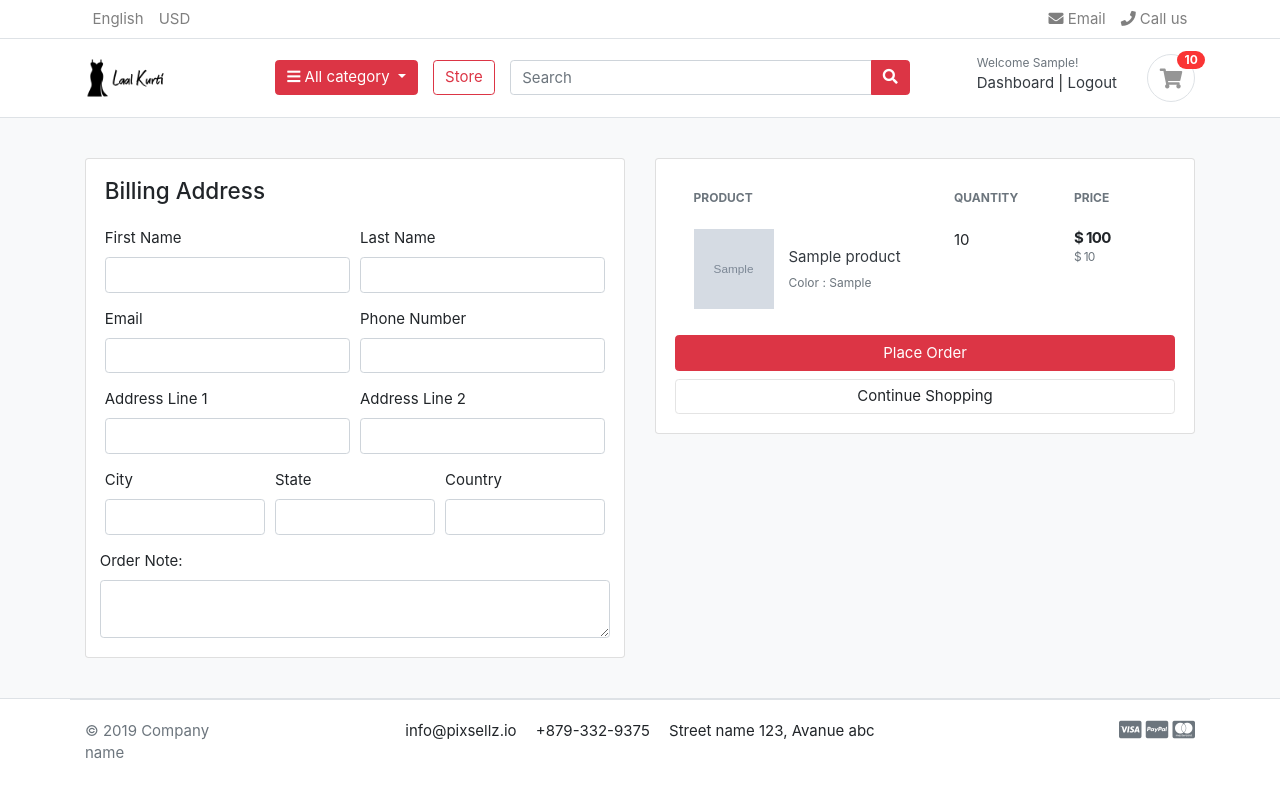
After one commit to avishmalik/laalkurti-django, a Django app: page /cart/checkout in a window 1280 px wide. The commit adds this page. Run offline with Django 3.2, Linux system fonts and the light colour scheme; a user stored in the database is signed in; tables that the repository leaves empty hold one stand-in row (values such as "Sample post"); grey boxes marked "Sample" are stand-in pictures; some libraries are stand-ins or nearby versions; some web fonts are replaced.

Commit message:
handled cart and checkout page for the logged in users

```diff
--- a/carts/context_processors.py
+++ b/carts/context_processors.py
@@ -8,7 +8,10 @@ def counter(request):
     else:
         try:
             cart = Cart.objects.filter(cart_id=_cart_id(request))
-            cart_items = CartItem.objects.all().filter(cart=cart[:1])
+            if request.user.is_authenticated:
+                cart_items = CartItem.objects.all().filter(user = request.user)
+            else:
+                cart_items = CartItem.objects.all().filter(cart=cart[:1])
             for cart_item in cart_items:
                 cart_count += cart_item.quantity
         except Cart.DoesNotExist:
--- a/carts/models.py
+++ b/carts/models.py
@@ -1,5 +1,6 @@
 from django.db import models
 from store.models import Product,Variation
+from accounts.models import Account
 # Create your models here.
 
 class Cart(models.Model):
@@ -10,9 +11,10 @@ class Cart(models.Model):
         return self.cart_id
 
 class CartItem(models.Model):
+    user = models.ForeignKey(Account,on_delete=models.CASCADE,null = True)
     product = models.ForeignKey(Product,on_delete=models.CASCADE)
     variations = models.ManyToManyField(Variation,blank=True)
-    cart = models.ForeignKey(Cart,on_delete=models.CASCADE)
+    cart = models.ForeignKey(Cart,on_delete=models.CASCADE,null = True)
     quantity = models.IntegerField()
     is_active = models.BooleanField(default=True)
 
--- a/carts/urls.py
+++ b/carts/urls.py
@@ -6,4 +6,5 @@ urlpatterns = [
     path('add_cart/<int:product_id>/',views.add_cart,name='add_cart'),
     path('remove_cart/<int:product_id>/<int:cart_item_id>/',views.remove_cart,name='remove_cart'),
     path('remove_cart_item/<int:product_id>/<int:cart_item_id>/',views.remove_cart_item,name='remove_cart_item'),
+    path('checkout',views.checkout,name = 'checkout'),
 ]
--- a/carts/views.py
+++ b/carts/views.py
@@ -2,7 +2,7 @@ from django.shortcuts import render,redirect,get_object_or_404
 from store.models import Product,Variation
 from .models import Cart,CartItem
 from django.core.exceptions import ObjectDoesNotExist
-
+from django.contrib.auth.decorators import login_required
 # Create your views here.
 
 def _cart_id(request):
@@ -12,71 +12,125 @@ def _cart_id(request):
     return cart
 
 def add_cart(request,product_id):
+    current_user = request.user
+    product = Product.objects.get(id = product_id)
+    if current_user.is_authenticated:
+        product_variation = []
+        if request.method == 'POST':
+            for item in request.POST:
+                key = item
+                value = request.POST[key]
 
-    product = Product.objects.get(id = product_id)
-    product_variation = []
-    if request.method == 'POST':
-        for item in request.POST:
-            key = item
-            value = request.POST[key]
+                try:
+                    variation = Variation.objects.get(product=product,variation_category__iexact=key,variation_value__iexact=value)
+                    product_variation.append(variation)
+                except:
+                    pass
 
-            try:
-                variation = Variation.objects.get(product=product,variation_category__iexact=key,variation_value__iexact=value)
-                product_variation.append(variation)
-            except:
-                pass
+        is_cart_item_exists = CartItem.objects.filter(product=product,user= current_user).exists()
+        id = []
+        if is_cart_item_exists:
+            cart_item = CartItem.objects.filter(product=product,user= current_user)
+            ex_var_list = []
+            for item in cart_item:
+                existing_variation = item.variations.all()
+                ex_var_list.append(list(existing_variation))
+                id.append(item.id)
+
+            if product_variation in ex_var_list:
+                index = ex_var_list.index(product_variation)
+                item_id = id[index]
+                item = CartItem.objects.get(product = product,id = item_id)
+                item.quantity += 1
+                item.save()
+            else:
+                item = CartItem.objects.create(product = product,quantity = 1,user= current_user)
+
+                if len(product_variation) > 0:
+                    item.variations.clear()
+                    item.variations.add(*product_variation)
+
+                item.save()
+        else:
+            cart_item = CartItem.objects.create(
+                product = product,
+                quantity = 1,
+                user= current_user,
+            )
+            if len(product_variation) > 0:
+                cart_item.variations.clear()
+                cart_item.variations.add(*product_variation)
+            cart_item.save()
+        return redirect('cart')
+
+    else:
+
+        product_variation = []
+        if request.method == 'POST':
+            for item in request.POST:
+                key = item
+                value = request.POST[key]
+
+                try:
+                    variation = Variation.objects.get(product=product,variation_category__iexact=key,variation_value__iexact=value)
+                    product_variation.append(variation)
+                except:
+                    pass
 
 
-    try:
-        cart = Cart.objects.get(cart_id = _cart_id(request))
-    except Cart.DoesNotExist:
-        cart = Cart.objects.create(
-            cart_id = _cart_id(request)
-        )
-    cart.save()
+        try:
+            cart = Cart.objects.get(cart_id = _cart_id(request))
+        except Cart.DoesNotExist:
+            cart = Cart.objects.create(
+                cart_id = _cart_id(request)
+            )
+        cart.save()
 
-    is_cart_item_exists = CartItem.objects.filter(product=product,cart=cart).exists()
-    id = []
-    if is_cart_item_exists:
-        cart_item = CartItem.objects.filter(product=product,cart = cart)
-        ex_var_list = []
-        for item in cart_item:
-            existing_variation = item.variations.all()
-            ex_var_list.append(list(existing_variation))
-            id.append(item.id)
+        is_cart_item_exists = CartItem.objects.filter(product=product,cart=cart).exists()
+        id = []
+        if is_cart_item_exists:
+            cart_item = CartItem.objects.filter(product=product,cart = cart)
+            ex_var_list = []
+            for item in cart_item:
+                existing_variation = item.variations.all()
+                ex_var_list.append(list(existing_variation))
+                id.append(item.id)
 
-        if product_variation in ex_var_list:
-            index = ex_var_list.index(product_variation)
-            item_id = id[index]
-            item = CartItem.objects.get(product = product,id = item_id)
-            item.quantity += 1
-            item.save()
+            if product_variation in ex_var_list:
+                index = ex_var_list.index(product_variation)
+                item_id = id[index]
+                item = CartItem.objects.get(product = product,id = item_id)
+                item.quantity += 1
+                item.save()
+            else:
+                item = CartItem.objects.create(product = product,quantity = 1,cart = cart)
+
+                if len(product_variation) > 0:
+                    item.variations.clear()
+                    item.variations.add(*product_variation)
+
+                item.save()
         else:
-            item = CartItem.objects.create(product = product,quantity = 1,cart = cart)
-
+            cart_item = CartItem.objects.create(
+                product = product,
+                quantity = 1,
+                cart = cart,
+            )
             if len(product_variation) > 0:
-                item.variations.clear()
-                item.variations.add(*product_variation)
-
-            item.save()
-    else:
-        cart_item = CartItem.objects.create(
-            product = product,
-            quantity = 1,
-            cart = cart,
-        )
-        if len(product_variation) > 0:
-            cart_item.variations.clear()
-            cart_item.variations.add(*product_variation)
-        cart_item.save()
-    return redirect('cart')
+                cart_item.variations.clear()
+                cart_item.variations.add(*product_variation)
+            cart_item.save()
+        return redirect('cart')
 
 
 def remove_cart(request,product_id,cart_item_id):
-    cart = Cart.objects.get(cart_id = _cart_id(request))
     product = get_object_or_404(Product,id = product_id)
     try:
-        cart_item = CartItem.objects.get(product=product,cart=cart,id=cart_item_id)
+        if request.user.is_authenticated:
+            cart_item = CartItem.objects.get(product=product,user = request.user,id=cart_item_id)
+        else:
+            cart = Cart.objects.get(cart_id = _cart_id(request))
+            cart_item = CartItem.objects.get(product=product,cart=cart,id=cart_item_id)
         if cart_item.quantity > 1:
             cart_item.quantity -= 1
             cart_item.save()
@@ -88,9 +142,12 @@ def remove_cart(request,product_id,cart_item_id):
 
 
 def remove_cart_item(request,product_id,cart_item_id):
-    cart = Cart.objects.get(cart_id=_cart_id(request))
     product = get_object_or_404(Product,id = product_id)
-    cart_item = CartItem.objects.get(product=product,cart=cart,id=cart_item_id)
+    if request.user.is_authenticated:
+        cart_item = CartItem.objects.get(product=product,user=request.user,id=cart_item_id)
+    else:
+        cart = Cart.objects.get(cart_id=_cart_id(request))
+        cart_item = CartItem.objects.get(product=product,cart=cart,id=cart_item_id)
     cart_item.delete()
     return redirect('cart')
 
@@ -99,8 +156,11 @@ def cart(request,total = 0,quantity = 0,cart_items = None):
     try:
         tax = 0
         grand_total = 0
-        cart = Cart.objects.get(cart_id = _cart_id(request))
-        cart_items = CartItem.objects.filter(cart = cart,is_active = True)
+        if request.user.is_authenticated:
+            cart_items = CartItem.objects.filter(user = request.user,is_active = True)
+        else:
+            cart = Cart.objects.get(cart_id = _cart_id(request))
+            cart_items = CartItem.objects.filter(cart = cart,is_active = True)
         for cart_item in cart_items:
             total += (cart_item.product.price * cart_item.quantity)
             quantity += cart_item.quantity
@@ -117,3 +177,30 @@ def cart(request,total = 0,quantity = 0,cart_items = None):
         'grand_total':grand_total,
     }
     return render(request,'store/cart.html',context)
+
+@login_required(login_url = 'login')
+def checkout(request,total = 0,quantity = 0,cart_items = None):
+    try:
+        tax = 0
+        grand_total = 0
+        if request.user.is_authenticated:
+            cart_items = CartItem.objects.filter(user = request.user,is_active = True)
+        else:
+            cart = Cart.objects.get(cart_id = _cart_id(request))
+            cart_items = CartItem.objects.filter(cart = cart,is_active = True)
+        for cart_item in cart_items:
+            total += (cart_item.product.price * cart_item.quantity)
+            quantity += cart_item.quantity
+        tax = (2*total)/100
+        grand_total = total + tax
+    except ObjectDoesNotExist:
+        pass
+
+    context = {
+        'total':total,
+        'quantity':quantity,
+        'cart_items':cart_items,
+        'tax' : tax,
+        'grand_total':grand_total,
+    }
+    return render(request,'store/checkout.html',context)
--- a/templates/store/cart.html
+++ b/templates/store/cart.html
@@ -69,7 +69,7 @@
 	<td>
 		<div class="price-wrap">
 			<var class="price">$ {{ cart_item.sub_total }}</var>
-			<small class="text-muted"> $ {{ cart_item.product.price }} </small>
+			<small class="text-muted"> $ {{ cart_item.product.price }} each</small>
 		</div> <!-- price-wrap .// -->
 	</td>
 	<td class="text-right">
@@ -104,7 +104,7 @@
 			<p class="text-center mb-3">
 				<img src="{% static './images/misc/payments.png' %}" height="26">
 			</p>
-			<a href="./place-order.html" class="btn btn-danger btn-block"> Checkout </a>
+			<a href="{% url 'checkout' %}" class="btn btn-danger btn-block"> Checkout </a>
 			<a href="{% url 'store' %}" class="btn btn-light btn-block">Continue Shopping</a>
 		</div> <!-- card-body.// -->
 		</div> <!-- card.// -->
--- /dev/null
+++ b/templates/store/checkout.html
@@ -0,0 +1,132 @@
+{% extends '_layout.html' %}
+{% load static %}
+{% block content %}
+
+<section class="section-content padding-y bg">
+<div class="container">
+
+<!-- ============================ COMPONENT 1 ================================= -->
+
+<div class="row">
+	<aside class="col-lg-6">
+<div class="card">
+  <div class="card-body">
+    <h4 class="card-title mb-4">Billing Address</h4>
+    <form class="" action="index.html" method="POST">
+			{% csrf_token %}
+      <div class="form-row">
+        <div class="col form-group">
+          <label for="">First Name</label>
+          <input type="text" name="first_name" class="form-control" required>
+        </div>
+        <div class="col form-group">
+          <label for="">Last Name</label>
+          <input type="text" name="last_name" class="form-control" required>
+        </div>
+      </div>
+      <div class="form-row">
+        <div class="col form-group">
+          <label for="">Email</label>
+          <input type="text" name="email" class="form-control" required>
+        </div>
+        <div class="col form-group">
+          <label for="">Phone Number</label>
+          <input type="text" name="phone" class="form-control" required>
+        </div>
+      </div>
+      <div class="form-row">
+        <div class="col form-group">
+          <label for="">Address Line 1</label>
+          <input type="text" name="address_line_1" class="form-control" required>
+        </div>
+        <div class="col form-group">
+          <label for="">Address Line 2</label>
+          <input type="text" name="address_line_1" class="form-control">
+        </div>
+      </div>
+      <div class="form-row">
+        <div class="col form-group">
+          <label for="">City</label>
+          <input type="text" name="city" class="form-control" required>
+        </div>
+        <div class="col form-group">
+          <label for="">State</label>
+          <input type="text" name="state" class="form-control" required>
+        </div>
+        <div class="col form-group">
+          <label for="">Country</label>
+          <input type="text" name="country" class="form-control" required>
+        </div>
+      </div>
+      <div class="form-row">
+        <label for="">Order Note:</label>
+        <textarea name="order_note" rows="2" class="form-control"></textarea>
+      </div
+  </div>
+</div> <!-- card.// -->
+
+	</aside> <!-- col.// -->
+	<aside class="col-lg-6">
+
+		<div class="card">
+		<div class="card-body">
+      <table class="table table-borderless table-shopping-cart">
+      <thead class="text-muted">
+      <tr class="small text-uppercase">
+        <th scope="col">Product</th>
+        <th scope="col" width="120">Quantity</th>
+        <th scope="col" width="120">Price</th
+      </tr>
+      </thead>
+      <tbody>
+
+      {% for cart_item in cart_items %}
+
+      <tr>
+        <td>
+          <figure class="itemside align-items-center">
+            <div class="aside"><img src="{{ cart_item.product.image.url }}" class="img-sm"></div>
+            <figcaption class="info">
+              <a href="{{ cart_item.product.get_url }}" class="title text-dark">{{ cart_item.product.product_name }}</a>
+              <p class="text-muted small">
+                {% if cart_item.variations.all %}
+                  {% for item in cart_item.variations.all %}
+                    {{ item.variation_category | capfirst }} : {{ item.variation_value | capfirst }}<br>
+                  {% endfor %}
+                {% endif %}
+              </p>
+            </figcaption>
+          </figure>
+        </td>
+        <td>
+          <label for="">{{cart_item.quantity}}</label>
+        </td>
+        <td>
+          <div class="price-wrap">
+            <var class="price">$ {{ cart_item.sub_total }}</var>
+            <small class="text-muted"> $ {{ cart_item.product.price }} </small>
+          </div> <!-- price-wrap .// -->
+        </td>
+
+      </tr>
+
+      {% endfor %}
+
+      </tbody>
+      </table>
+			<button class="btn btn-danger btn-block" type="submit" name="submit">Place Order</button>
+			<a href="{% url 'store' %}" class="btn btn-light btn-block">Continue Shopping</a>
+			</form>
+		</div> <!-- card-body.// -->
+		</div> <!-- card.// -->
+
+</aside> <!-- col.// -->
+
+
+</div> <!-- row.// -->
+
+<!-- ============================ COMPONENT 1 END .// ================================= -->
+
+</div> <!-- container .//  -->
+</section>
+{% endblock %}
```
Also changed, not shown: accounts/views.py (+47 -2 lines), carts/migrations/0003_auto_20230228_0917.py (added).
